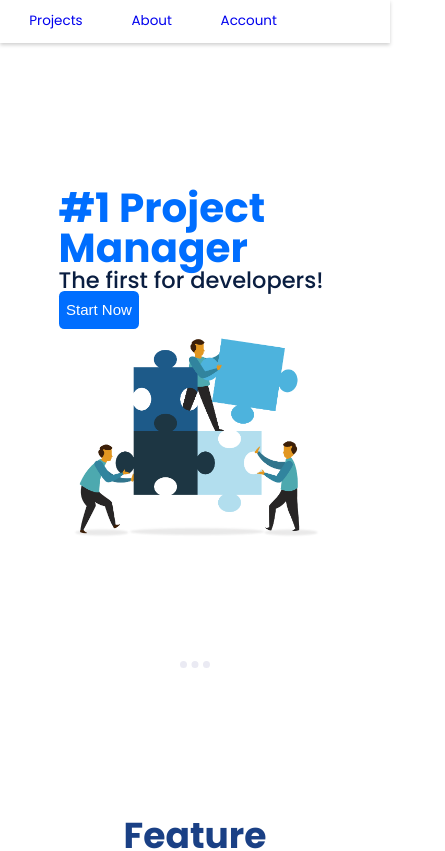
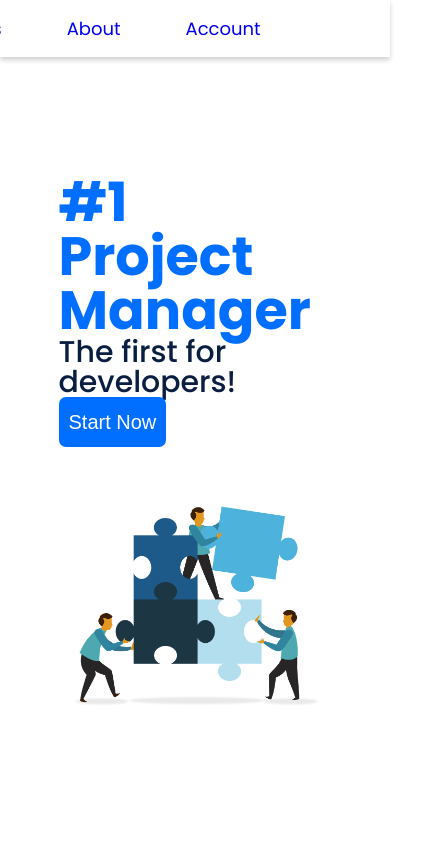
Before and after one commit to CodeAlanSanchez/project-manager-cra, a React (Create React App) app: page / in a window 390 px wide. Shown: the top 851 px of the page, 445 px wide, since content can reach past the window. Built offline with nearby package versions, Linux system fonts and the light colour scheme.

Commit message:
Add more breakpoints

```diff
--- a/src/styles/pages/_home.scss
+++ b/src/styles/pages/_home.scss
@@ -1,7 +1,7 @@
 @use '../root/colors';
 
 .hero {
-  padding: 15rem 15%;
+  padding: 15rem min(15%, 20rem);
   display: flex;
   flex-flow: row wrap;
   justify-content: space-around;
@@ -10,11 +10,11 @@
     display: flex;
     flex-flow: column nowrap;
     justify-content: space-between;
-    margin-top: 10rem;
+    margin: 3vh 0 5rem;
     min-height: 17.5rem;
   }
   .imageContainer {
-    width: 60rem;
+    width: min(100%, 60rem);
   }
   .imageContainer img {
     width: 100%;
--- a/src/styles/root/_reset.scss
+++ b/src/styles/root/_reset.scss
@@ -98,14 +98,30 @@ a:hover {
   color: darken(colors.$primary, 25);
 }
 
+// 720p monitors
+@media only screen and (min-width: 1280px) {
+  html {
+    font-size: 46.875%;
+  }
+}
+
+// 1080p monitors
+@media only screen and (min-width: 1920px) {
+  html {
+    font-size: 62.5%;
+  }
+}
+
+// 1440p monitors
+@media only screen and (min-width: 2560px) {
+  html {
+    font-size: 93.75%;
+  }
+}
+
+// 4K monitors
 @media only screen and (min-width: 3840px) {
   html {
     font-size: 125%;
   }
 }
-
-@media only screen and (max-width: 1280px) {
-  html {
-    font-size: 46.875%;
-  }
-}
```
